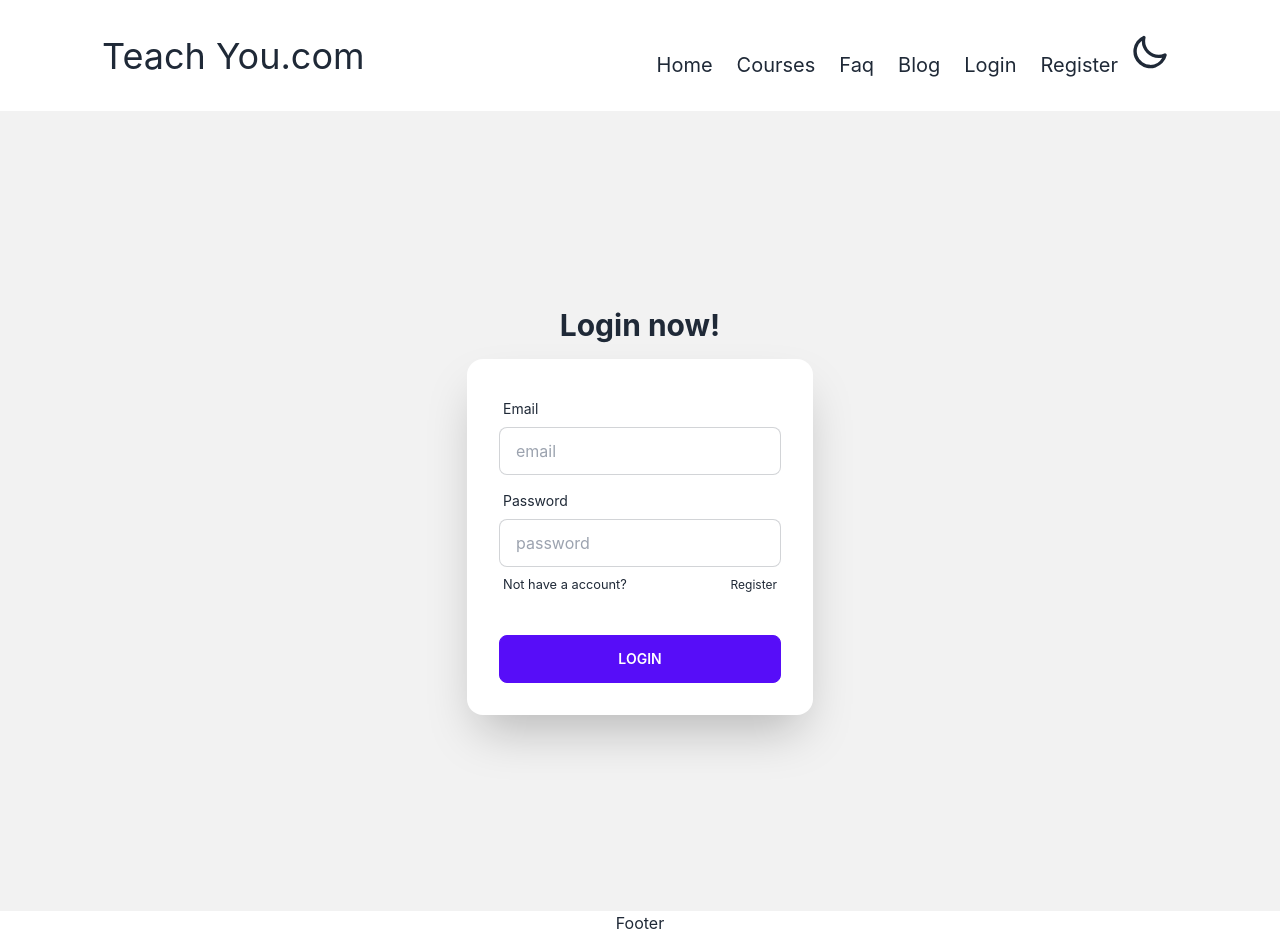
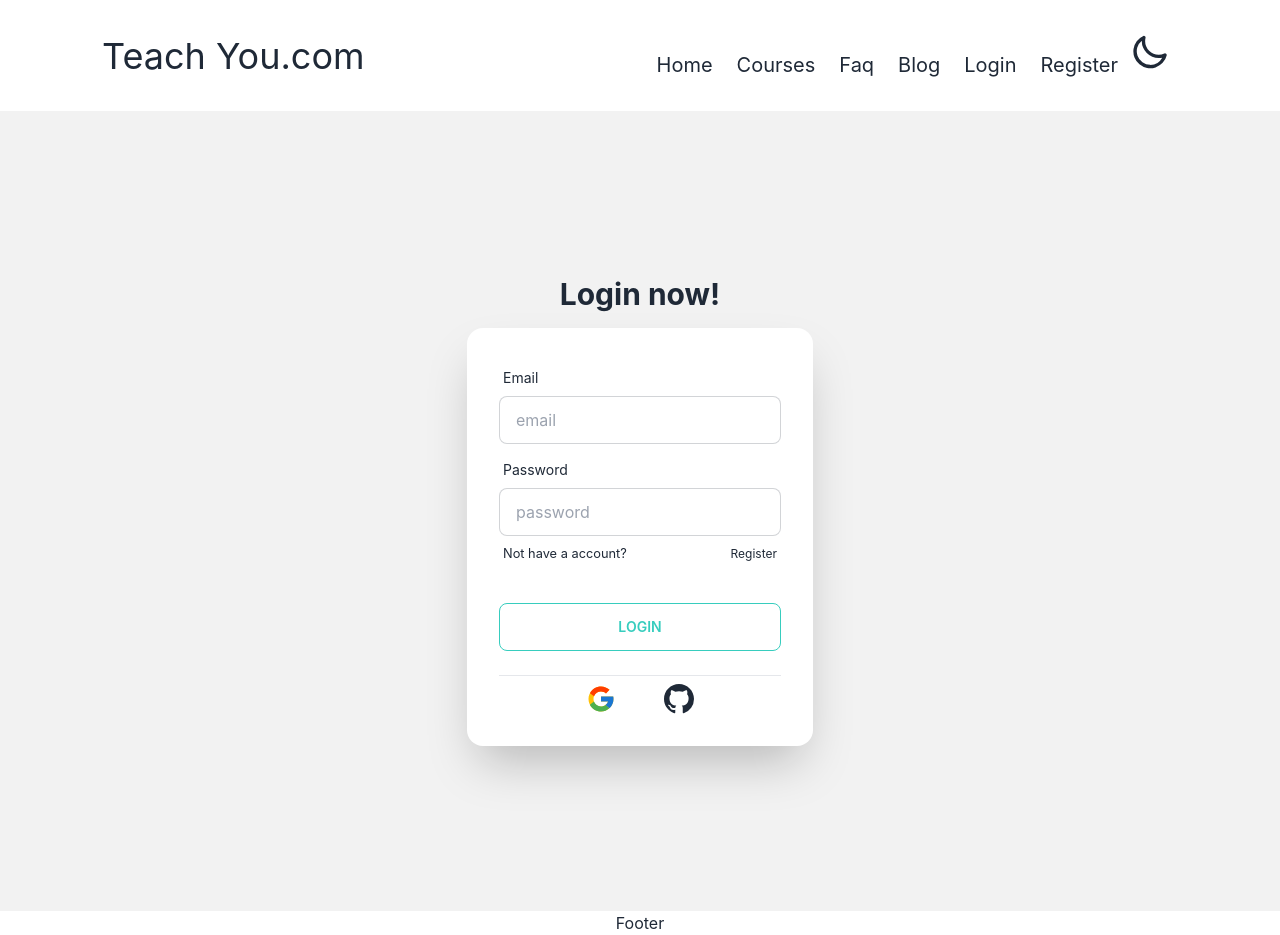
Before and after one commit to rummaniit/tech-you-client-side, a React (Create React App) app: page /login in a window 1280 px wide. Built offline with nearby package versions, Linux system fonts and the light colour scheme; no server answers.

Commit message:
authentication

```diff
--- a/src/Authprovider/Authprovider.js
+++ b/src/Authprovider/Authprovider.js
@@ -1,6 +1,6 @@
 import React, { useEffect } from 'react';
 import { createContext } from 'react';
-import { createUserWithEmailAndPassword, getAuth, onAuthStateChanged, sendEmailVerification, signInWithEmailAndPassword, signOut, updateProfile } from 'firebase/auth'
+import { createUserWithEmailAndPassword, getAuth, onAuthStateChanged, sendEmailVerification, signInWithEmailAndPassword, signInWithPopup, signOut, updateProfile } from 'firebase/auth'
 import app from '../firebase/firebase.config';
 import { useState } from 'react';
 
@@ -29,6 +29,14 @@ const Authprovider = ({ children }) => {
     const verifyEmail = () => {
         return sendEmailVerification(auth.currentUser)
     }
+    const googleSignIn = (Googleprovider) => {
+        // setLoading(true)
+        return signInWithPopup(auth, Googleprovider)
+    }
+    const gitSignIn = (Gitprovider) => {
+        // setLoading(true)
+        return signInWithPopup(auth, Gitprovider)
+    }
     useEffect(() => {
         let unsubscrube = onAuthStateChanged(auth, (currentUser) => {
             // currentUser === null || currentUser.emailVerified
@@ -52,7 +60,8 @@ const Authprovider = ({ children }) => {
         errors,
         setErrors,
         updatePersonProfile,
-        verifyEmail, setUsers
+        verifyEmail, setUsers,
+        googleSignIn, gitSignIn
     }
     return (
         <div>
--- a/src/Pages/Login/Login.js
+++ b/src/Pages/Login/Login.js
@@ -1,10 +1,15 @@
+import { GithubAuthProvider, GoogleAuthProvider } from 'firebase/auth';
 import React from 'react';
 import { useContext } from 'react';
+// import { Button, ButtonGroup } from 'react-daisyui';
 import { Link } from 'react-router-dom';
 import { AuthContext } from '../../Authprovider/Authprovider';
+// import { FcGoogle } from "import { FaBeer } from 'react-icons/fa'";
+import { FcGoogle } from 'react-icons/fc'
+import { BsGithub } from 'react-icons/bs'
 
 const Login = () => {
-    let { SignInuser, setErrors, errors, setUsers } = useContext(AuthContext)
+    let { SignInuser, setErrors, errors, setUsers, googleSignIn, gitSignIn } = useContext(AuthContext)
     // console.log(users);
     let handleLogin = (e) => {
         e.preventDefault()
@@ -22,6 +27,29 @@ const Login = () => {
                 setErrors(error.message)
             })
         form.reset()
+    }
+    const Googleprovider = new GoogleAuthProvider();
+    let handlegoogleSignIn = () => {
+        googleSignIn(Googleprovider)
+            .then(result => {
+                let users = result.user
+                // setUsers(users)
+                // console.log(user);
+                setErrors('')
+                console.log(users);
+            })
+            .catch(error => {
+                console.log(error.message);
+                setErrors(error.message)
+            })
+    }
+    const Gitprovider = new GithubAuthProvider();
+    let handleGitSignIn = () => {
+        gitSignIn(Gitprovider)
+            .then(result => {
+                let users = result.user
+                console.log(users);
+            })
     }
     return (
         <div>
@@ -53,7 +81,16 @@ const Login = () => {
                                     errors ? <small className='text-red-900'>{errors}</small> : ''
                                 }
                                 <div className="form-control mt-6">
-                                    <button className="btn btn-primary">Login</button>
+                                    <button className="btn btn-outline btn-accent">Login</button>
+                                </div>
+                                <hr className='mt-4' />
+                                <div className='flex justify-evenly items-center px-10'>
+                                    <div>
+                                        <FcGoogle className='text-3xl' onClick={handlegoogleSignIn}></FcGoogle>
+                                    </div>
+                                    <div>
+                                        <BsGithub className='text-3xl' onClick={handleGitSignIn}></BsGithub>
+                                    </div>
                                 </div>
                             </div>
                         </div>
--- a/src/Pages/Shared/Header/Header.js
+++ b/src/Pages/Shared/Header/Header.js
@@ -1,13 +1,13 @@
 // import { error } from 'daisyui/src/colors';
 import React from 'react';
-import { useState } from 'react';
+// import { useState } from 'react';
 import { useContext } from 'react';
 import { Link } from 'react-router-dom';
 import { AuthContext } from '../../../Authprovider/Authprovider';
 // import image from '../../../images/logoedu.jpg'
 
 const Header = () => {
-    let [hover, setHover] = useState(false)
+    // let [hover, setHover] = useState(false)
     const { users, logOut } = useContext(AuthContext)
     console.log(users);
     let handleLogout = () => {
@@ -17,10 +17,7 @@ const Header = () => {
 
         })
     }
-    let imgStyle = {
-        width: '80px',
-        borderRadius: '50%'
-    }
+
     return (
         <div className='p-8'>
             <nav className='flex justify-around items-center'>
```
